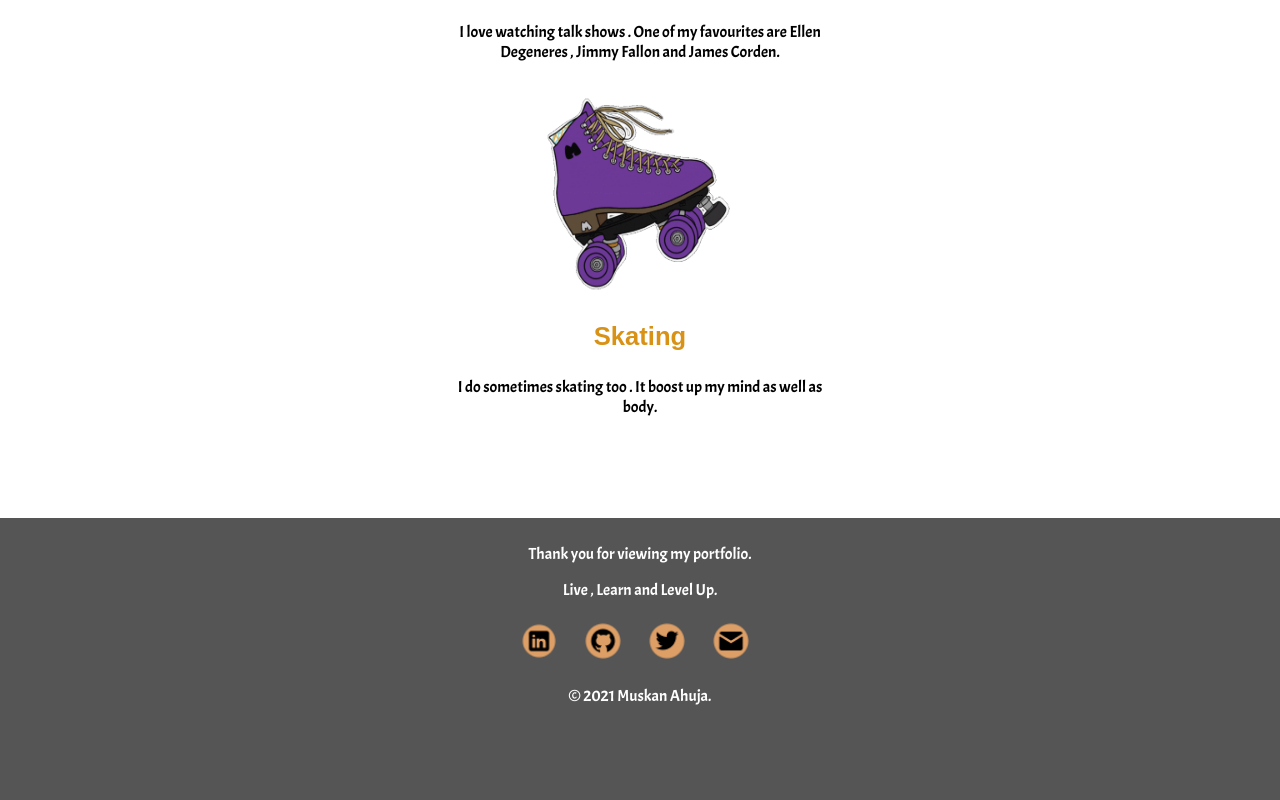
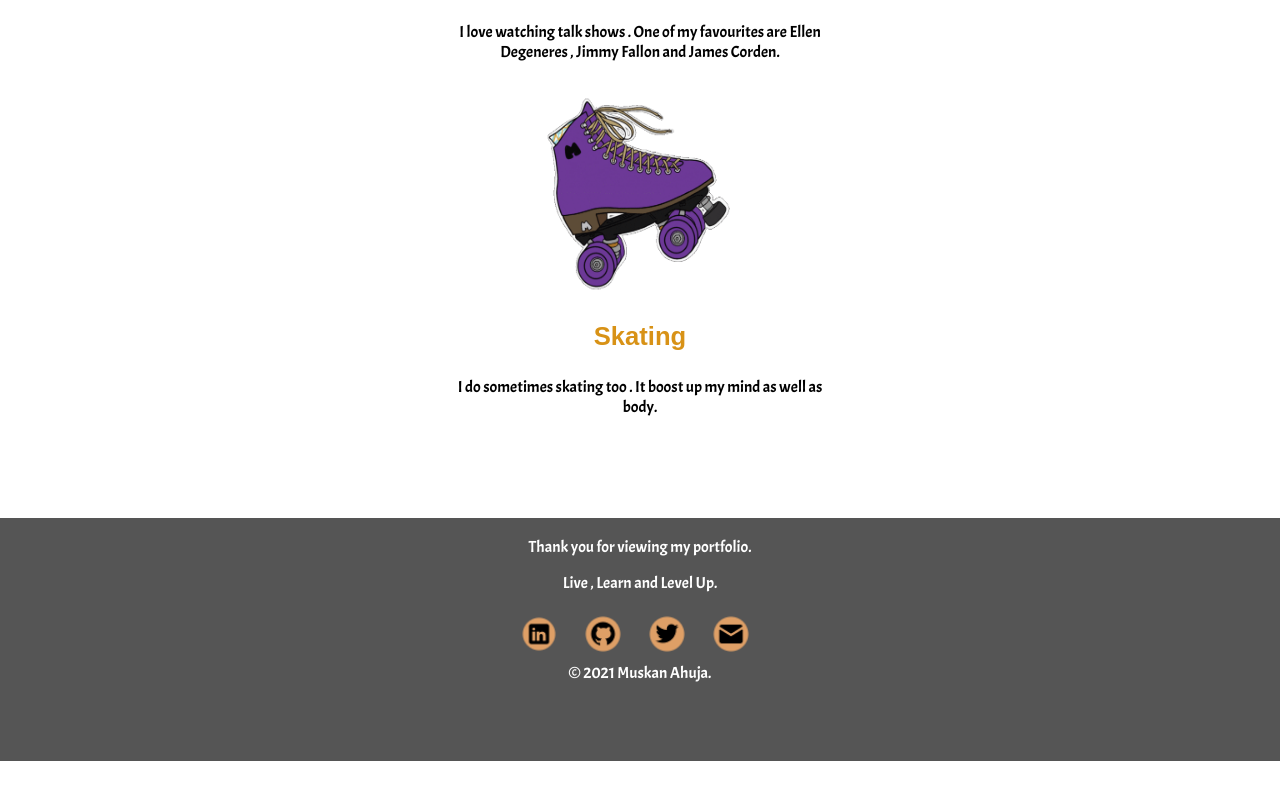
Before and after one commit to Muskan2905/Muskan_Ahuja.github.io, a plain HTML site: page index.html in a window 1280 px wide. Shown: the part 2371-3171 px from the top of the page. After the commit the page ends 3132 px from the top, so only its background shows below. Drawn offline with Linux system fonts and the light colour scheme; a web font is replaced by a local one.

Commit message:
Update styles.css

```diff
--- a/styles.css
+++ b/styles.css
@@ -212,10 +212,10 @@ h3{
 
 /*-----------------------------Footer class selectors-----------------------------*/
 .footer{
-  height:35vh;
+  height:30vh;
   background-color: #555555;
   color:white;
-  padding-top:10px;
+  padding-top:3px;
   margin-top:70px;
 }
 
@@ -223,7 +223,9 @@ h3{
   width: 50px;
   margin-right: 10px;
 }
-
+.copyright{
+  margin-top:0;
+}
 .links img:hover {
 transform: scale(1.1);
 }
```
